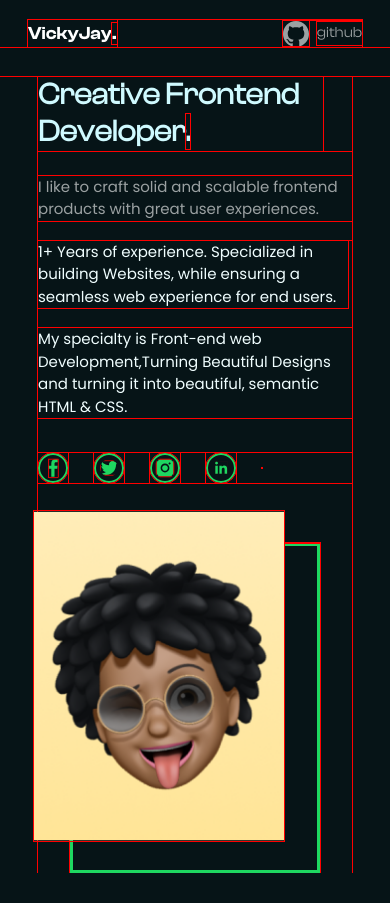
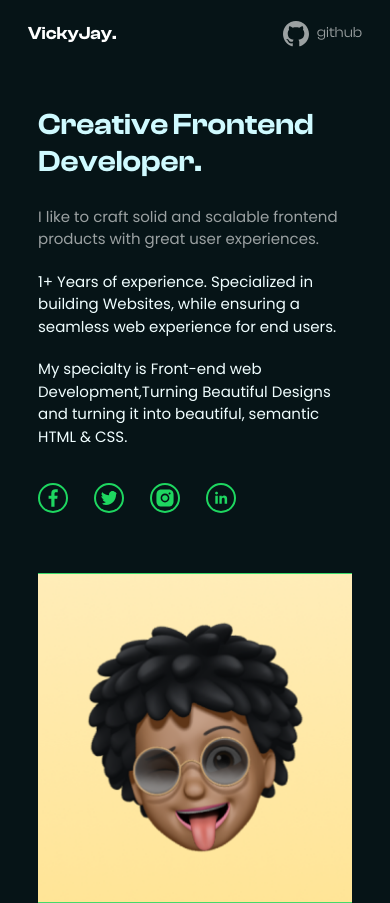
Before and after one commit to Victorola-coder/VickyJay, a React (Vite) app: page / in a window 390 px wide. Before the commit the page ends 873 px from the top, so only its background shows below. Built offline with nearby package versions, Linux system fonts and the light colour scheme.

Commit message:
hero mobile init

```diff
--- a/src/components/Hero.jsx
+++ b/src/components/Hero.jsx
@@ -6,18 +6,18 @@ import hero from "../assets/images/hero.png";
 const Hero = () => {
   return (
     <div>
-      <section className="mx-auto mt-[30px] px-[38px] md:mx-[80px] md:mt-[50px] ">
-        <div className="md:flex md:flex-row md:items-center md:justify-between">
+      <section className="mx-auto mt-[60px] px-[38px] md:mx-[80px] md:mt-[50px] ">
+        <div className="flex flex-col md:flex md:flex-row md:items-center md:justify-between">
           <div>
             <div className={``}>
               <h1
-                className={`font-clash font-semibold text-[#CFFAFF] max-w-[285px] text-[30px] leading-[36.9px] md:max-w-[580px] md:text-[60px] md:leading-[73.8px]`}
+                className={`font-clashbold font-bold text-[#CFFAFF] max-w-[285px]  min-w-[356px] text-[30px] leading-[36.9px] md:max-w-[580px] md:text-[60px] md:leading-[73.8px]`}
               >
                 Creative Frontend Developer<span>.</span>
               </h1>
             </div>
             <p
-              className={`font-medium font-pop text-[15px] max-w-[353px] mt-[25px] text-[#FFFFFF99] md:mt-1 md:max-w-[639px] md:text-[18px] leading-md:[27px]`}
+              className={`font-medium font-pop text-[15px] min-w-[363px] mt-[25px] text-[#FFFFFF99] md:mt-1 md:max-w-[639px] md:text-[18px] leading-md:[27px]`}
             >
               I like to craft solid and scalable frontend products with great
               user experiences.
@@ -26,11 +26,11 @@ const Hero = () => {
               id="intro"
               className="text-[#F0FEFF] font-pop flex-shrink-0 text-[15px] font-medium mt-[20px] flex flex-col gap-[20px] md:mt-[45px] md:flex md:flex-row md:items-center md:gap-[10px]"
             >
-              <p className={`max-w-[310px]`}>
+              <p className={`max-w-full md:max-w-[310px]`}>
                 1+ Years of experience. Specialized in building Websites, while
                 ensuring a seamless web experience for end users.
               </p>
-              <p className={`max-w-[319px]`}>
+              <p className={`max-w-max md:max-w-[319px]`}>
                 My specialty is Front-end web Development,Turning Beautiful
                 Designs and turning it into beautiful, semantic HTML & CSS.
               </p>
@@ -89,12 +89,13 @@ const Hero = () => {
               </span>
             </div>
           </div>
-          <div className="mt-[60px] md:mt-0 mx-8 relative">
+          <div className="w-full  mt-[60px] md:mt-0">
+            <div className="relative">
               <motion.div whileHover={{}}>
                 <img
                   src={hero}
                   alt="hero image is here"
-                className="w-[330px] h-[330px] md:w-[512px] md:h-[512px] absolute bottom-[32px] -left-[36px] md:bottom-[52px] md:right-[56px] object-cover"
+                  className="w-full h-full md:w-[512px] md:h-[512px] absolute md:bottom-[52px] md:right-[56px] object-cover"
                   draggable={false}
                 />
               </motion.div>
@@ -102,19 +103,7 @@ const Hero = () => {
                 className={`max-w-[330px] min-h-[330px] md:min-w-[512px] md:min-h-[512px] border-[#1ED760] border-[3px] border-solid`}
               ></div>
             </div>
-          {/* <div className="relative px-[32x] mt-[50px] md:hidden block">
-            <motion.div whileHover={{}}>
-              <img
-                src={hero}
-                alt="hero image is here"
-                className="absolute right-[36px] bottom-[32px] object-cover"
-                draggable={false}
-              />
-            </motion.div>
-            <div
-              className={`w-[330px] h-[330px] border-[#1ED760] border-[3px] border-solid`}
-            ></div>
-          </div> */}
+          </div>
         </div>
       </section>
     </div>
--- a/src/index.css
+++ b/src/index.css
@@ -6,7 +6,7 @@
   margin: 0;
   padding: 0;
   box-sizing: border-box;
-  outline: 1px solid red;
+  /* outline: 1px solid red; */
 }
 
 body,
```
Lines whose indentation alone changed are shown as unchanged.
